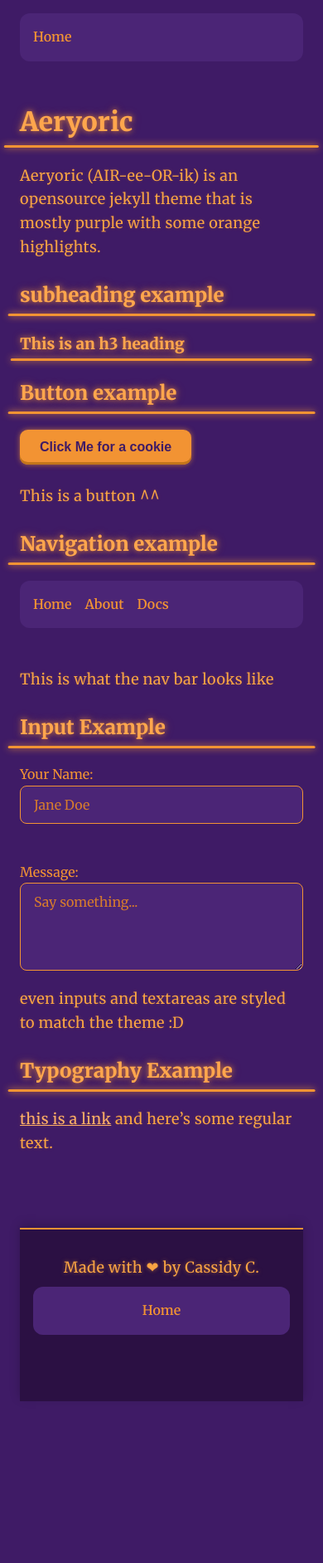
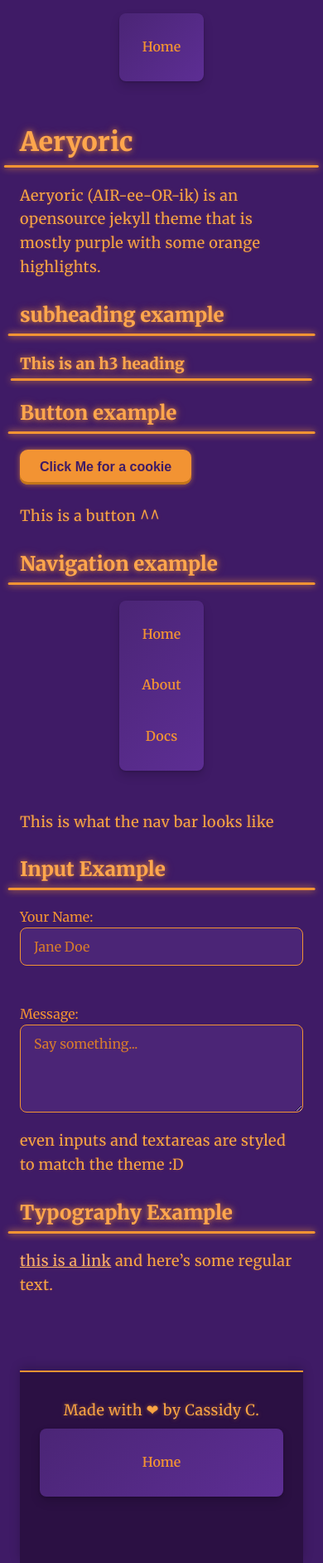
Before and after one commit to AnonymousElixir/Aeryoric, a Jekyll site: the page built from index.md, in a window 390 px wide. Shown: the whole page at 83% size. Built offline with Jekyll 4.4.1, drawn with Linux system fonts in a browser that asks for light colours; before the commit the page ends 1689 px from its top, so only the background shows below that.

Commit message:
Made navbar UI/UX better

```diff
--- a/_sass/navbar.scss
+++ b/_sass/navbar.scss
@@ -1,13 +1,26 @@
 nav {
   background-color: #4b2576;
+  background-image: linear-gradient(135deg, #4b2576, #5d2e94);
   border-radius: 0.75rem;
-  padding: 1rem 2rem;
+  box-shadow: 0 6px 12px rgba(0, 0, 0, 0.15), 0 1px 3px rgba(0, 0, 0, 0.2);
+  padding: 1.25rem 2.5rem;
   display: flex;
-  gap: 2rem;
+  gap: 2.5rem;
   justify-content: flex-start;
   align-items: center;
   margin-bottom: 3rem;
+  top: 1rem;
+  z-index: 100;
+  max-width: 95%;
+  margin-left: auto;
+  margin-right: auto;
+  transition: box-shadow 0.3s ease, transform 0.3s ease;
   user-select: none;
+}
+
+nav:hover {
+  box-shadow: 0 8px 16px rgba(0, 0, 0, 0.2), 0 2px 4px rgba(0, 0, 0, 0.25);
+  transform: translateY(-2px);
 }
 
 nav a {
@@ -15,21 +28,103 @@ nav a {
   font-weight: 600;
   font-size: 1.1rem;
   text-decoration: none;
-  transition: color 0.3s ease, transform 0.2s ease;
+  transition: all 0.3s cubic-bezier(0.25, 0.8, 0.25, 1);
+  position: relative;
+  padding: 0.5rem 0.75rem;
+  border-radius: 0.5rem;
+}
+
+nav a:hover, nav a:focus {
+  transform: translateY(-3px);
+  background-color: rgba(255, 255, 255, 0.1);
+  outline: none;
+}
+
+nav a:focus-visible {
+  outline-offset: 3px;
+}
+
+nav a::after {
+  content: '';
+  position: absolute;
+  bottom: -3px;
+  left: 0;
+  width: 0;
+  height: 2px;
+  transition: width 0.3s ease;
+  border-radius: 1px;
+}
+
+nav a:hover::after, nav a:focus::after {
+  width: 100%;
+}
+
+nav a:active {
+  transform: scale(0.97);
+}
+
+@keyframes navItemAppear {
+  0% { opacity: 0; transform: translateY(-10px); }
+  50% { transform: translateY(5px); }
+  100% { opacity: 1; transform: translateY(0); }
+}
+
+nav a {
+  animation: navItemAppear 0.5s ease forwards;
+  animation-delay: calc(var(--item-index, 0) * 0.1s);
+}
+
+nav a.active {
   position: relative;
 }
-nav a:hover, nav a:focus {
-  color: #ffffff;
-  transform: scale(1.05);
+
+nav a.active::before {
+  content: '';
+  position: absolute;
+  bottom: -6px;
+  left: 25%;
+  width: 50%;
+  height: 3px;
+  border-radius: 3px;
+}
+
+@media (max-width: 768px) {
+  nav {
+    padding: 1rem 1.5rem;
+    gap: 1.5rem;
+    border-radius: 0.5rem;
+  }
 }
 
 @media (max-width: 600px) {
   nav {
-    flex-wrap: wrap;
-    gap: 1rem;
+    flex-direction: column;
+    align-items: stretch;
+    gap: 0.75rem;
     padding: 1rem;
   }
+
   nav a {
     font-size: 1rem;
+    text-align: center;
+    padding: 0.75rem;
+    border-radius: 0.25rem;
+  }
+
+  nav a:hover, nav a:focus {
+    transform: scale(1.03);
+    background-color: rgba(255, 255, 255, 0.15);
+  }
+
+  nav a::after {
+    display: none;
+  }
+
+  nav a.active::before {
+    bottom: auto;
+    left: 0;
+    top: 0;
+    width: 4px;
+    height: 100%;
   }
 }
```
